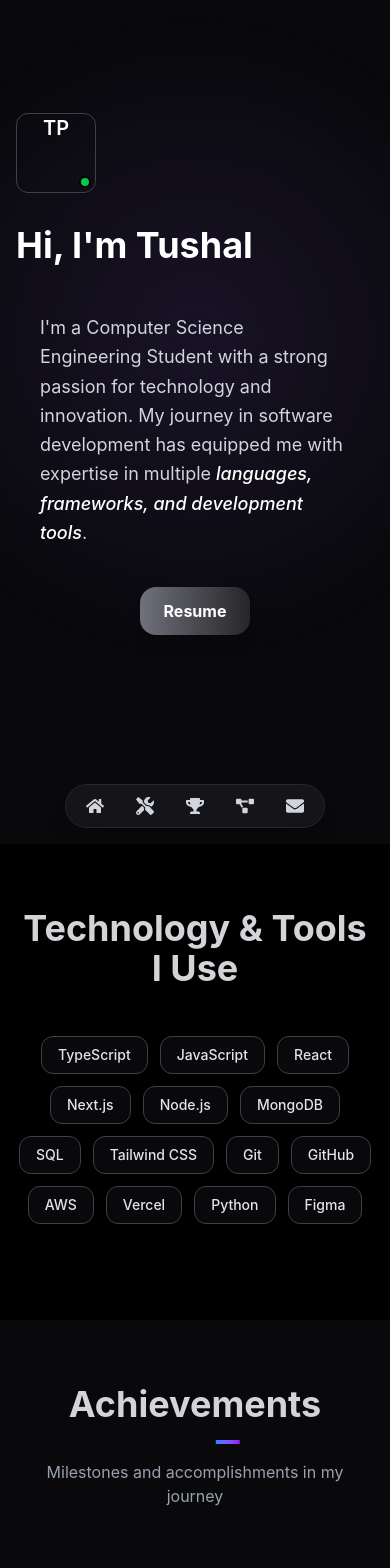
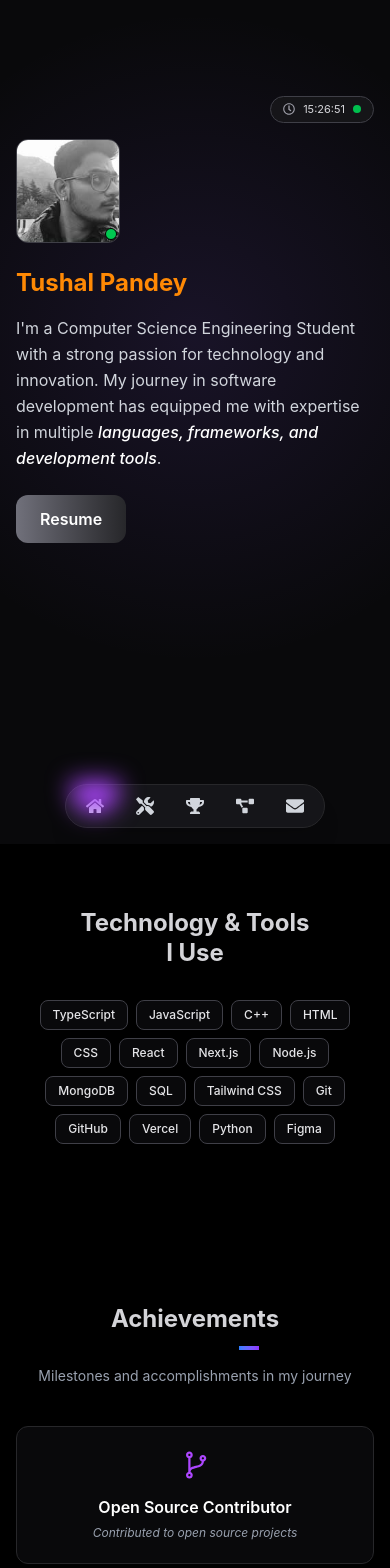
Before and after one commit to pandeYtushal/Portfolio2, a React (Vite) app: page / in a window 390 px wide. Shown: the top 1568 px of the page. Built offline with nearby package versions, Linux system fonts and the light colour scheme.

Commit message:
Fix small screen issue

```diff
--- a/src/components/Achievements.jsx
+++ b/src/components/Achievements.jsx
@@ -1,7 +1,8 @@
 import { LiaCodeBranchSolid } from "react-icons/lia";
 import { FaCertificate } from "react-icons/fa";
 import { IoGameController } from "react-icons/io5";
-import {motion} from "framer-motion";
+import { motion } from "framer-motion";
+
 const Achievements = () => {
   const achievements = [
     {
@@ -11,67 +12,64 @@ const Achievements = () => {
     },
     {
       title: "Certified Developer",
-      description: "Metacrafter JSPROOF:BeginnerCourse",
+      description: "Metacrafter JSPROOF: Beginner Course",
       icon: FaCertificate,
     },
     {
       title: "Certified Developer",
-      description: "Metacrafter ETHPROOF:BeginnerEVMCourse",
+      description: "Metacrafter ETHPROOF: Beginner EVM Course",
       icon: FaCertificate,
     },
     {
       title: "Gaming Competition",
-      description: "Qualified for Quarter Finals for PMIT 2019",
-      icon:IoGameController,
-    }
-
+      description: "Qualified for Quarter Finals – PMIT 2019",
+      icon: IoGameController,
+    },
   ];
 
   return (
-    <section id="achievements"className="section-container bg-zinc-950">
+    <section id="achievements" className="section-container">
       {/* Heading */}
-      <div className="text-center mb-16">
-        <h2 className="text-4xl md:text-5xl font-bold mb-4">
+      <div className="mb-10 sm:mb-16 text-center">
+        <h2 className="font-bold text-2xl sm:text-3xl md:text-5xl leading-tight mb-3">
           <span className="text-zinc-300">Achievements</span>
         </h2>
 
         {/* Divider */}
-        <div className="relative w-40 overflow-hidden mx-auto">
-  <motion.div
-    className="w-6 h-1 bg-gradient-to-r from-blue-500 to-purple-600"
-    animate={{ x: [0, 120] }}
-    transition={{
-      duration: 2,
-      repeat: Infinity,
-      repeatType: "reverse",
-      ease: "linear",
-    }}
-  />
-</div>
-<p className="text-gray-400 mt-4 max-w-2xl mx-auto">
+        <div className="relative w-32 sm:w-40 overflow-hidden mx-auto mb-4">
+          <motion.div className="w-6 h-1 bg-gradient-to-r from-blue-500 to-purple-600" animate={{ x: [0, 120] }}
+            transition={{
+            duration: 2,
+            repeat: Infinity,
+            repeatType: "reverse",
+            ease: "linear",}} />
+        </div>
+
+        <p className="text-gray-400 text-sm sm:text-base max-w-xl mx-auto">
           Milestones and accomplishments in my journey
         </p>
       </div>
 
       {/* Cards */}
-      <div className="grid md:grid-cols-2 lg:grid-cols-4 gap-8">
+      <div className="grid grid-cols-1 sm:grid-cols-2 lg:grid-cols-4 gap-5 sm:gap-8">
         {achievements.map((achievement, index) => {
           const Icon = achievement.icon;
 
           return (
             <div
               key={index}
-              className="bg-zinc-950 backdrop-blur-sm rounded-xl p-6 border hover:border-purple-500/50 transition-all duration-300 hover:scale-105 group text-center shadow-xl">
+              className="bg-zinc-950 rounded-xl p-5 sm:p-6 border border-zinc-800 hover:border-purple-500/50 transition-all duration-300 hover:-translate-y-1 text-center shadow-lg group">
               {/* Icon */}
-              <div className="flex justify-center mb-4 text-purple-500 group-hover:text-purple-400 transition-colors">
-                <Icon size={44} />
+              <div className="flex justify-center mb-3 text-purple-500 group-hover:text-purple-400 transition">
+                <Icon size={36} className="sm:hidden" />
+                <Icon size={44} className="hidden sm:block" />
               </div>
 
-              <h3 className="text-xl font-bold mb-2 text-white group-hover:gradient-text transition-all">
+              <h3 className="text-base sm:text-lg font-semibold text-white mb-1">
                 {achievement.title}
               </h3>
 
-              <p className="text-gray font-400 italic text-sm md:text-base">
+              <p className="text-gray-400 text-xs sm:text-sm italic leading-relaxed">
                 {achievement.description}
               </p>
             </div>
--- a/src/components/Footer.jsx
+++ b/src/components/Footer.jsx
@@ -1,23 +1,27 @@
 const Footer = () => {
   return (
-    <footer className="w-full border-t border-zinc-900 bg-black">
-      <div className="w-full px-4 sm:px-6 lg:px-8 py-10">
-        <div className="max-w-3xl mx-auto text-center space-y-3">
+    <footer className="w-full border-t border-green-500 bg-black">
+      <div className="w-full px-4 sm:px-6 lg:px-8 py-8 sm:py-10">
+        <div className="max-w-3xl mx-auto text-center space-y-2 sm:space-y-3">
 
-          <p className="text-zinc-400 italic text-sm sm:text-base leading-relaxed">
+          {/* Quote */}
+          <p className="text-zinc-400 italic text-xs sm:text-sm md:text-base leading-relaxed">
             “I speak to everyone in the same way, whether he is the garbage man
             or the president of the university.”
           </p>
 
-          <p className="text-zinc-500 text-sm">
+          {/* Author */}
+          <p className="text-zinc-500 text-xs sm:text-sm">
             — Albert Einstein
           </p>
 
-          <p className="text-zinc-300 text-sm font-medium pt-4">
-            Developed by <span className="text-white">Tushal Pandey</span>
+          {/* Credit */}
+          <p className="text-zinc-300 text-xs sm:text-sm font-medium pt-3 sm:pt-4">
+            Developed by <span className="text-orange-500">Tushal Pandey</span>
           </p>
 
-          <p className="text-zinc-500 text-xs">
+          {/* Copyright */}
+          <p className="text-zinc-500 text-[10px] sm:text-xs">
             © {new Date().getFullYear()} • All rights reserved
           </p>
 
--- a/src/components/Hero.jsx
+++ b/src/components/Hero.jsx
@@ -1,43 +1,50 @@
+import LiveClock from "./LiveClock";
 const Hero = () => {
   return (
-    <section id="home"className="min-h-screen flex items-center justify-center relative overflow-hidden bg-black pb-24">
+    <section id="home" className="relative min-h-screen overflow-hidden bg-black pb-24">
       {/* Background */}
-<div className="absolute inset-0 bg-zinc-950 backdrop-blur-sm"></div>
-<div className="absolute inset-0 bg-[radial-gradient(circle_at_50%_40%,rgba(139,92,246,0.12),transparent_60%)]"></div>
+      <div className="absolute inset-0 bg-zinc-950" />
+      <div className="absolute inset-0 bg-[radial-gradient(circle_at_50%_40%,rgba(139,92,246,0.12),transparent_60%)]" />
 
+      <div className="relative z-10 w-full px-4 sm:px-6 lg:px-8">
+        <div className="max-w-4xl mx-auto pt-24 sm:pt-28">
 
-      <div className="relative z-10 w-full flex items-center justify-center px-4 sm:px-6 lg:px-8">
-        <div className="text-center max-w-4xl mx-auto">
+          <div className="mb-4 flex justify-end"><LiveClock /></div>
 
           {/* Profile */}
-        <div className="mb-8 flex justify-start">
-        <div className="relative w-20 h-20 border border-zinc-700 rounded-xl hover:border-white transitionflex items-center justify-center text-xl font-semibold">TP
-        <span className="absolute bottom-1 right-1 w-3 h-3 bg-green-500 border-2 rounded-full border-black" /></div>
+          <div className="mb-6 flex justify-start">
+            <div className="relative w-26 h-26 sm:w-20 sm:h-20 border border-zinc-700 rounded-xl hover:border-white transition
+                            flex items-center justify-center overflow-hidden">
+              <img src="/avtar.jpg"alt="Tushal Pandey"className="w-full h-full object-cover"/>
+              <span className="absolute bottom-0.5 right-0.5 w-3 h-3 bg-green-500 border border-black rounded-full" />
+            </div>
           </div>
 
-
           {/* Heading */}
-          <h2 className="text-4xl md:text-5xl font-bold mb-6 flex justify-start">
-            <span className="text-white">Hi, I&apos;m Tushal</span>
+          <h2 className="text-2xl sm:text-3xl md:text-5xl font-bold mb-4 text-left">
+            <span className="text-orange-400">Tushal Pandey</span>
           </h2>
 
           {/* Description */}
-         <div className="max-w-4xl p-6 md:p-8 transition-colors duration-300">
-          <p className="text-lg md:text-xl text-gray-300 leading-relaxed text-left">
+          <p className="max-w-3xl text-base sm:text-lg md:text-xl text-gray-300 leading-relaxed text-left">
             I&apos;m a Computer Science Engineering Student with a strong passion
             for technology and innovation. My journey in software development has
             equipped me with expertise in multiple{" "}
-           <span className="text-white font-poppins font-medium italic">
-           languages, frameworks, and development tools</span>.
+            <span className="text-white font-medium italic">
+              languages, frameworks, and development tools
+            </span>.
           </p>
-           </div>
-
 
           {/* Button */}
-          <a href="https://drive.google.com/file/d/1MgVDHzFI4jg_Z8vGTaBrgC6r_be2xtAw/view?usp=sharing" target="_blank" rel="noopener noreferrer"
-          className="inline-block mt-4 px-6 py-3 cursor-pointer bg-gradient-to-r from-zinc-500 to-zinc-800 text-white rounded-2xl font-bold transition-all duration-300 hover:scale-105 shadow-lg hover:shadow-xl">
-          Resume</a>
-
+          <div className="mt-6">
+            <a
+              href="https://drive.google.com/file/d/1MgVDHzFI4jg_Z8vGTaBrgC6r_be2xtAw/view?usp=sharing"
+              target="_blank"
+              rel="noopener noreferrer"
+              className="inline-block px-6 py-3 bg-gradient-to-r from-zinc-500 to-zinc-800 text-white rounded-xl font-semibold transition-transform duration-300 hover:scale-105">
+              Resume
+            </a>
+          </div>
 
         </div>
       </div>
--- /dev/null
+++ b/src/components/LiveClock.jsx
@@ -0,0 +1,38 @@
+import { useEffect, useState } from "react";
+import { FaRegClock } from "react-icons/fa";
+
+const LiveClock = () => {
+  const [time, setTime] = useState("");
+
+  useEffect(() => {
+    const updateTime = () => {
+      const now = new Date();
+      const options = {
+        hour: "2-digit",
+        minute: "2-digit",
+        second: "2-digit",
+        hour12: false,
+        timeZone: "Asia/Kolkata",
+      };
+
+      setTime(now.toLocaleTimeString("en-IN", options));
+    };
+
+    updateTime();
+    const interval = setInterval(updateTime, 1000);
+
+    return () => clearInterval(interval);
+  }, []);
+
+  return (
+    <div
+      className="inline-flex items-center gap-2 px-3 py-1 bg-zinc-900/80 border border-zinc-700 rounded-full text-[11px] sm:text-xs md:text-sm text-zinc-300">
+      <FaRegClock className="text-zinc-400 text-xs sm:text-sm" />
+      <span>{time}</span>
+      <span className="text-zinc-400 hidden sm:inline">GMT+5:30</span>
+      <span className="w-2 h-2 rounded-full bg-green-500 animate-pulse"></span>
+    </div>
+  );
+};
+
+export default LiveClock;
--- a/src/components/Navbar.jsx
+++ b/src/components/Navbar.jsx
@@ -1,3 +1,5 @@
+import { useEffect, useRef, useState } from "react";
+import { motion } from "framer-motion";
 import {
   FaHome,
   FaTools,
@@ -5,6 +7,7 @@ import {
   FaProjectDiagram,
   FaEnvelope,
 } from "react-icons/fa";
+
 const navLinks = [
   { name: "Home", href: "#home", icon: FaHome },
   { name: "Skills", href: "#skills", icon: FaTools },
@@ -12,15 +15,43 @@ const navLinks = [
   { name: "Projects", href: "#projects", icon: FaProjectDiagram },
   { name: "Contact", href: "#contact", icon: FaEnvelope },
 ];
-import { useState } from "react";
-import { motion } from "framer-motion";
 
 const Navbar = () => {
-  const [activeIndex, setActiveIndex] = useState(null);
+  const [activeIndex, setActiveIndex] = useState(0);
+  const [hoverIndex, setHoverIndex] = useState(null);
+  const observerRef = useRef(null);
+
+  useEffect(() => {
+    const sections = navLinks
+      .map((link) => document.querySelector(link.href))
+      .filter(Boolean);
+
+    observerRef.current = new IntersectionObserver(
+      (entries) => {
+        entries.forEach((entry) => {
+          if (entry.isIntersecting) {
+            const index = navLinks.findIndex(
+              (link) => link.href === `#${entry.target.id}`
+            );
+            if (index !== -1) setActiveIndex(index);
+          }
+        });
+      },
+      {
+        threshold: 0.6,
+      }
+    );
+
+    sections.forEach((section) =>
+      observerRef.current.observe(section)
+    );
+
+    return () => observerRef.current.disconnect();
+  }, []);
 
   return (
     <nav className="fixed bottom-4 left-0 right-0 z-50 flex justify-center px-3">
-      <div className="bg-zinc-900/90 backdrop-blur-md px-3 py-2 rounded-full border border-zinc-800 shadow-xl max-w-full overflow-x-auto">
+      <div className="bg-zinc-900/90 backdrop-blur-md px-3 py-2 rounded-full border border-zinc-800 shadow-xl">
         <div className="relative flex gap-4 sm:gap-6 md:gap-8 whitespace-nowrap">
           {navLinks.map((link, index) => {
             const Icon = link.icon;
@@ -29,16 +60,15 @@ const Navbar = () => {
               <a
                 key={link.name}
                 href={link.href}
-                onMouseEnter={() => setActiveIndex(index)}
-                onMouseLeave={() => setActiveIndex(null)}
-                onClick={() => setActiveIndex(index)}
+                onMouseEnter={() => setHoverIndex(index)}
+                onMouseLeave={() => setHoverIndex(null)}
                 className="relative flex items-center justify-center px-2 py-1
-                           text-gray-300 hover:text-white font-medium"
+                           text-gray-300 hover:text-white transition font-medium"
               >
-                {/* Glow arc */}
+                {/* ACTIVE glow */}
                 {activeIndex === index && (
                   <motion.span
-                    layoutId="nav-arc"
+                    layoutId="nav-active"
                     className="absolute -top-3 left-1/2 -translate-x-1/2
                                h-8 w-12 rounded-b-full bg-purple-500 blur-md"
                     transition={{
@@ -49,10 +79,18 @@ const Navbar = () => {
                   />
                 )}
 
-                {/* ICON → mobile */}
+                {/* HOVER glow (always works now) */}
+                {hoverIndex === index && activeIndex !== index && (
+                  <span
+                    className="absolute -top-2 left-1/2 -translate-x-1/2
+                               h-5 w-8 rounded-b-full bg-purple-400/40 blur-sm"
+                  />
+                )}
+
+                {/* Icon (mobile) */}
                 <Icon className="text-lg sm:hidden" />
 
-                {/* TEXT → tablet & desktop */}
+                {/* Text (desktop) */}
                 <span className="hidden sm:block text-sm md:text-base">
                   {link.name}
                 </span>
--- a/src/components/Projects.jsx
+++ b/src/components/Projects.jsx
@@ -1,116 +1,122 @@
-import { useState } from 'react';
-import { FaExternalLinkAlt, FaChevronDown, FaChevronUp } from 'react-icons/fa';
+import { useState } from "react";
+import { FaExternalLinkAlt, FaChevronDown, FaChevronUp } from "react-icons/fa";
 
 const Projects = () => {
   const [showAll, setShowAll] = useState(false);
 
   const projects = [
     {
-      title: 'Portfolio',
-      status: 'Live',
-      description: 'A modern, responsive portfolio website showcasing my projects, skills, and experience. Built with React and Tailwind CSS, featuring a sleek dark theme and smooth animations.',
-      tech: ['React', 'Tailwind CSS', 'Vite', 'JavaScript'],
-      link: 'https://github.com/pandeYtushal',
+      title: "Portfolio",
+      status: "Live",
+      description:
+        "A modern, responsive portfolio website showcasing my projects, skills, and experience. Built with React and Tailwind CSS, featuring a sleek dark theme and smooth animations.",
+      tech: ["React", "Tailwind CSS", "Vite", "JavaScript"],
+      link: "https://github.com/pandeYtushal",
     },
     {
-      title: 'Urban Utility Report',
-      status: 'Live',
-      description: 'A comprehensive utility reporting system for urban areas. Track and analyze utility usage, generate reports, and visualize data trends for better urban planning and resource management.',
-      tech: ['React', 'Firebase', 'Tailwind CSS', 'Javascript'],
-      link: 'https://urban-utiliy-report.vercel.app/',
+      title: "Urban Utility Report",
+      status: "Live",
+      description:
+        "A comprehensive utility reporting system for urban areas. Track and analyze utility usage, generate reports, and visualize data trends for better urban planning.",
+      tech: ["React", "Firebase", "Tailwind CSS", "JavaScript"],
+      link: "https://urban-utiliy-report.vercel.app/",
     },
     {
-      title: 'Cab Booking Platform',
-      status: 'Closed',
-      description: 'A full frontend page with payment integration, user management, and admin dashboard.Features include ride booking, fare calculations, driver tracking.',
-      tech: ['React', 'Node.js', 'MongoDB', 'Stripe', 'Express', 'JWT'],
-      link: 'https://github.com/pandeYtushal',
+      title: "Cab Booking Platform",
+      status: "Closed",
+      description:
+        "A full frontend page with payment integration, user management, and admin dashboard. Includes ride booking, fare calculation, and driver tracking.",
+      tech: ["React", "Node.js", "MongoDB", "Stripe", "Express", "JWT"],
+      link: "https://github.com/pandeYtushal",
     },
     {
-      title: 'Task Management App',
-      status: 'Closed',
-      description: 'A collaborative task management application with real-time updates and team collaboration features. Organize projects, assign tasks, track progress, and communicate with your team seamlessly.',
-      tech: ['React', 'Firebase', 'Tailwind CSS', 'WebSockets', 'TypeScript'],
-      link: 'https://github.com/pandeYtushal',
+      title: "Task Management App",
+      status: "Closed",
+      description:
+        "A collaborative task management application with real-time updates and team collaboration features.",
+      tech: ["React", "Firebase", "Tailwind CSS", "TypeScript"],
+      link: "https://github.com/pandeYtushal",
     },
     {
-      title: 'Weather Dashboard',
-      status: 'Closed',
-      description: 'A beautiful weather dashboard with location-based forecasts and interactive charts. Get real-time weather data, extended forecasts, and detailed meteorological information with an intuitive interface.',
-      tech: ['React', 'API Integration', 'Chart.js', 'Tailwind CSS', 'OpenWeather API'],
-      link: 'https://github.com/pandeYtushal',
+      title: "Weather Dashboard",
+      status: "Closed",
+      description:
+        "A beautiful weather dashboard with real-time data, extended forecasts, and interactive charts.",
+      tech: ["React", "API", "Chart.js", "Tailwind CSS"],
+      link: "https://github.com/pandeYtushal",
     },
   ];
 
   return (
-    <section id="projects" className="section-container bg-zinc-950 backdrop-blur-sm">
-      <div className="text-center mb-16">
-        <h2 className="text-4xl md:text-5xl font-bold mb-4">
+    <section id="projects" className="section-container">
+      {/* Heading */}
+      <div className="mb-10 sm:mb-16 text-center">
+        <h2 className="font-bold text-2xl sm:text-3xl md:text-5xl leading-tight">
           <span className="text-zinc-300">Projects</span>
         </h2>
       </div>
 
-      <div className="max-w-5xl mx-auto space-y-8">
+      {/* Projects */}
+      <div className="max-w-4xl mx-auto space-y-6 sm:space-y-8">
         {(showAll ? projects : projects.slice(0, 2)).map((project, index) => (
           <div
             key={index}
-            className="bg-zinc-900/80 rounded-xl p-6 md:p-8 border border-zinc-800 hover:border-purple-500/50 transition-all duration-300 group shadow-xl"
-          >
-            <div className="flex items-start justify-between mb-4">
-              <h3 className="text-2xl md:text-3xl font-bold text-white group-hover:gradient-text transition-all">
+            className=" bg-zinc-900/80 rounded-xl p-5 sm:p-6 md:p-8 border border-zinc-800 hover:border-purple-500/50  transition-all duration-300 shadow-lg group">
+            {/* Header */}
+            <div className="flex items-start justify-between gap-3 mb-3">
+              <h3 className="text-lg sm:text-xl md:text-2xl font-semibold text-white">
                 {project.title}
               </h3>
-           {project.status && (<span className={`px-3 py-1 rounded-full text-xs font-semibold border ${
-           project.status === "Live"
-           ? "bg-green-500/20 text-green-400 border-green-500/30"
-           : project.status === "In Progress"
-           ? "bg-yellow-500/20 text-yellow-400 border-yellow-500/30"
-           : project.status === "Closed"
-           ? "bg-red-500/20 text-red-400 border-red-500/30"
-           : "bg-zinc-500/20 text-zinc-400 border-zinc-500/30"}`}>
-         {project.status}
-        </span>)}
 
+              {project.status && (
+                <span
+                  className={`shrink-0 px-3 py-1 rounded-full text-xs font-semibold border ${
+                    project.status === "Live"
+                      ? "bg-green-500/20 text-green-400 border-green-500/30"
+                      : project.status === "Closed"
+                      ? "bg-red-500/20 text-red-400 border-red-500/30"
+                      : "bg-zinc-500/20 text-zinc-400 border-zinc-500/30"
+                  }`}
+                >
+                  {project.status}
+                </span>
+              )}
             </div>
-            <p className="text-gray-400/90 text-sm md:text-base leading-7 text-left max-w-prose">{project.description}</p>
+
+            {/* Description */}
+            <p className="text-gray-400 text-sm sm:text-base leading-relaxed text-left max-w-prose">
+              {project.description}
+            </p>
+
+            {/* Tech stack */}
             <div className="flex flex-wrap gap-2 mt-4">
               {project.tech.map((tech, techIndex) => (
                 <span
                   key={techIndex}
-                  className="px-3 py-1.5 text-xs md:text-sm
-                 bg-zinc-800/80 border border-zinc-700
-                 rounded-full text-gray-300 cursor-pointer">
+                  className="px-3 py-1.5 text-xs sm:text-sm bg-zinc-800/80 border border-zinc-700 rounded-full text-gray-300">
                   {tech}
                 </span>
               ))}
             </div>
+
+            {/* Link */}
             {project.link && (
-              <a
-                href={project.link}
-                className="text-purple-400 hover:text-purple-300 font-semibold inline-flex items-center transition-colors"
-              >
-                View Project
-                <FaExternalLinkAlt className="w-4 h-4 ml-2" />
-              </a>
-            )}
-          </div>
-        ))}
+              <a href={project.link}target="_blank"rel="noopener noreferrer"className="mt-6 inline-flex items-center gap-2 text-purple-400 hover:text-purple-300 text-sm font-semibold">
+                View Project<FaExternalLinkAlt className="w-4 h-4" /></a>)}</div>))}
 
+        {/* Show More / Less */}
         {projects.length > 2 && (
-          <div className="flex justify-center pt-4">
+          <div className="flex justify-center pt-2">
             <button
               onClick={() => setShowAll(!showAll)}
-              className="px-8 py-3 bg-linear-to-r from-blue-500 to-purple-600 text-white rounded-lg font-semibold hover:from-blue-600 hover:to-purple-700 transition-all duration-300 transform hover:scale-105 shadow-lg hover:shadow-xl flex items-center gap-2"
-            >
+              className="px-6 py-2.5 text-sm sm:text-base bg-gradient-to-r from-blue-500 to-purple-600 text-white rounded-lg font-semibold flex items-center gap-2 transition-transform hover:scale-105">
               {showAll ? (
                 <>
-                  <span>Show Less</span>
-                  <FaChevronUp className="w-5 h-5" />
+                  Show Less <FaChevronUp />
                 </>
               ) : (
                 <>
-                  <span>Show More</span>
-                  <FaChevronDown className="w-5 h-5" />
+                  Show More <FaChevronDown />
                 </>
               )}
             </button>
@@ -120,5 +126,4 @@ const Projects = () => {
     </section>
   );
 };
-
 export default Projects;
--- a/src/components/Skills.jsx
+++ b/src/components/Skills.jsx
@@ -2,6 +2,9 @@ const Skills = () => {
   const skills = [
     "TypeScript",
     "JavaScript",
+    "C++",
+    "HTML",
+    "CSS",
     "React",
     "Next.js",
     "Node.js",
@@ -10,7 +13,6 @@ const Skills = () => {
     "Tailwind CSS",
     "Git",
     "GitHub",
-    "AWS",
     "Vercel",
     "Python",
     "Figma",
@@ -18,17 +20,23 @@ const Skills = () => {
 
   return (
     <section id="skills" className="section-container">
-      <div className="text-center mb-12">
-        <h2 className="text-4xl md:text-5xl font-bold mb-4">
-          <span className="text-zinc-300">Technology & Tools I Use</span>
+      {/* Heading */}
+      <div className="mb-8 text-center sm:mb-12">
+        <h2 className="font-bold text-2xl sm:text-3xl md:text-5xl leading-tight">
+          <span className="text-zinc-300">
+            Technology & Tools <br className="sm:hidden" />
+            I Use
+          </span>
         </h2>
       </div>
 
-      <div className="flex flex-wrap justify-center gap-3 max-w-4xl mx-auto">
+      {/* Skills */}
+      <div className="flex flex-wrap justify-center gap-2 sm:gap-3 max-w-3xl mx-auto">
         {skills.map((skill, index) => (
           <span
             key={index}
-            className="px-4 py-2 text-sm md:text-base font-medium text-zinc-200 bg-zinc-950 border border-zinc-700 rounded-xl hover:border-zinc-500 transition">
+            className="px-3 py-1.5 sm:px-4 sm:py-2 text-xs sm:text-sm md:text-base font-medium text-zinc-200 bg-zinc-950 border border-zinc-700 rounded-lg sm:rounded-xl hover:border-red-500
+              transition-all duration-300">
             {skill}
           </span>
         ))}
```
Also changed, not shown: src/components/About.jsx (deleted, +0 -56 lines), src/components/Contact.jsx (+9 -19 lines), public/avtar.jpg (added). Lines whose indentation alone changed are shown as unchanged.
